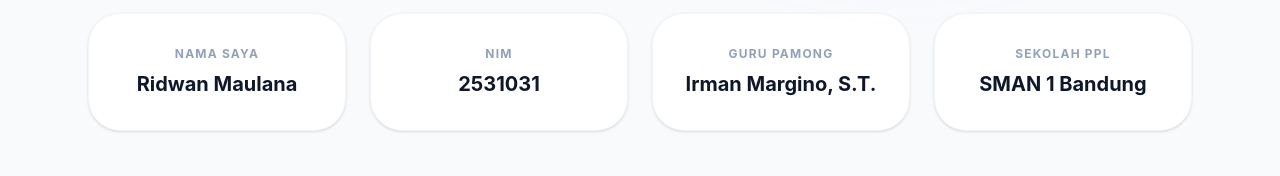
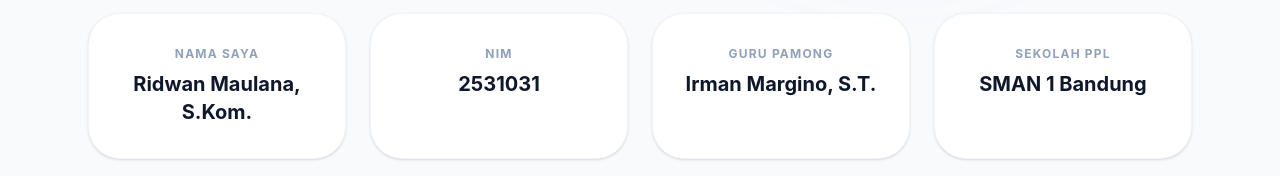
Before and after one commit to hirridwan/ppg, a React (Vite) app: page / in a window 1280 px wide. Shown: the part 740-916 px from the top of the page. Built offline with nearby package versions, Linux system fonts and the light colour scheme.

Commit message:
update 4.6

```diff
--- a/index.html
+++ b/index.html
@@ -5,15 +5,15 @@
     <link rel="icon" type="image/svg+xml" href="/favicon.svg" />
     <meta name="viewport" content="width=device-width, initial-scale=1.0" />
 
-    <title>E-Portfolio | Ridwan Maulana</title>
-    <meta name="description" content="E-Portfolio Refleksi PPL Terbimbing di SMAN 1 Bandung oleh Ridwan Maulana, S.Kom." />
+    <title>E-Portfolio | Ridwan Maulana, S.Kom.</title>
+    <meta name="description" content="E-Portfolio PPG Prajabatan UPI - Refleksi PPL Terbimbing di SMAN 1 Bandung." />
     <meta name="author" content="Ridwan Maulana" />
 
     <meta property="og:type" content="website" />
     <meta property="og:title" content="E-Portfolio | Ridwan Maulana, S.Kom." />
-    <meta property="og:description" content="E-Portfolio Refleksi PPL Terbimbing di SMAN 1 Bandung oleh Ridwan Maulana, S.Kom." />
-    <meta property="og:image" content="https://i.imgur.com/gK53z6G.jpeg" />
-    <meta property="og:url" content="https://ppg-1j3.pages.dev/" />
+    <meta property="og:description" content="E-Portfolio PPG Prajabatan UPI - Refleksi PPL Terbimbing di SMAN 1 Bandung." />
+    <meta property="og:image" content="https://i.imgur.com/oYLaroL.jpeg" />
+    <meta property="og:url" content="https://ppg.rmfhd.my.id/" />
 
     <link href="https://fonts.googleapis.com/css2?family=Inter:wght@400;600;700;900&display=swap" rel="stylesheet">
 
--- a/src/App.jsx
+++ b/src/App.jsx
@@ -3,7 +3,7 @@ import React, { useEffect } from 'react';
 const App = () => {
   // Mengatur Title, Meta Description, efek smooth scroll, dan Open Graph Fallback
   useEffect(() => {
-    document.title = "E-Portfolio | Ridwan Maulana";
+    document.title = "E-Portfolio | Ridwan Maulana, S.Kom.";
 
     // Meta Description standar
     let metaDescription = document.querySelector('meta[name="description"]');
@@ -12,14 +12,14 @@ const App = () => {
       metaDescription.name = "description";
       document.head.appendChild(metaDescription);
     }
-    metaDescription.content = "E-Portfolio Refleksi PPL Terbimbing di SMAN 1 Bandung oleh Ridwan Maulana, S.Kom.";
+    metaDescription.content = "E-Portfolio PPG Prajabatan UPI - Refleksi PPL Terbimbing di SMAN 1 Bandung.";
 
     // Meta Open Graph untuk tampilan saat link di-share
     const ogTags = [
-      { property: 'og:title', content: 'E-Portfolio | Ridwan Maulana' },
-      { property: 'og:description', content: 'E-Portfolio Refleksi PPL Terbimbing di SMAN 1 Bandung oleh Ridwan Maulana, S.Kom.' },
+      { property: 'og:title', content: 'E-Portfolio | Ridwan Maulana, S.Kom.' },
+      { property: 'og:description', content: 'E-Portfolio PPG Prajabatan UPI - Refleksi PPL Terbimbing di SMAN 1 Bandung.' },
       { property: 'og:image', content: 'https://i.imgur.com/gK53z6G.jpeg' },
-      { property: 'og:url', content: 'https://ppg-1j3.pages.dev/' },
+      { property: 'og:url', content: 'https://ppg.rmfhd.my.id/' },
       { property: 'og:type', content: 'website' }
     ];
 
@@ -88,7 +88,7 @@ const App = () => {
             <div className="relative order-1 md:order-2 w-2/3 md:w-full mx-auto">
               <div className="absolute -inset-4 bg-blue-200/50 rounded-full blur-3xl opacity-30"></div>
               <img
-                src="https://i.imgur.com/gK53z6G.jpeg"
+                src="https://i.imgur.com/oYLaroL.jpeg"
                 alt="Ridwan Maulana"
                 className="relative rounded-[2rem] shadow-xl transition-all duration-500 w-full object-cover aspect-square border-4 border-white"
               />
@@ -99,7 +99,7 @@ const App = () => {
           <div className="grid grid-cols-2 md:grid-cols-4 gap-4 md:gap-6 mt-8 md:mt-12">
             <div className="p-6 md:p-8 bg-white border border-slate-100 rounded-2xl md:rounded-[2rem] text-center shadow-sm hover:border-blue-200 hover:shadow-md transition-all">
               <h3 className="text-slate-400 font-bold text-xs uppercase mb-2 tracking-widest">Nama Saya</h3>
-              <p className="text-lg md:text-xl font-bold text-slate-900">Ridwan Maulana</p>
+              <p className="text-lg md:text-xl font-bold text-slate-900">Ridwan Maulana, S.Kom.</p>
             </div>
             <div className="p-6 md:p-8 bg-white border border-slate-100 rounded-2xl md:rounded-[2rem] text-center shadow-sm hover:border-blue-200 hover:shadow-md transition-all">
               <h3 className="text-slate-400 font-bold text-xs uppercase mb-2 tracking-widest">NIM</h3>
```
